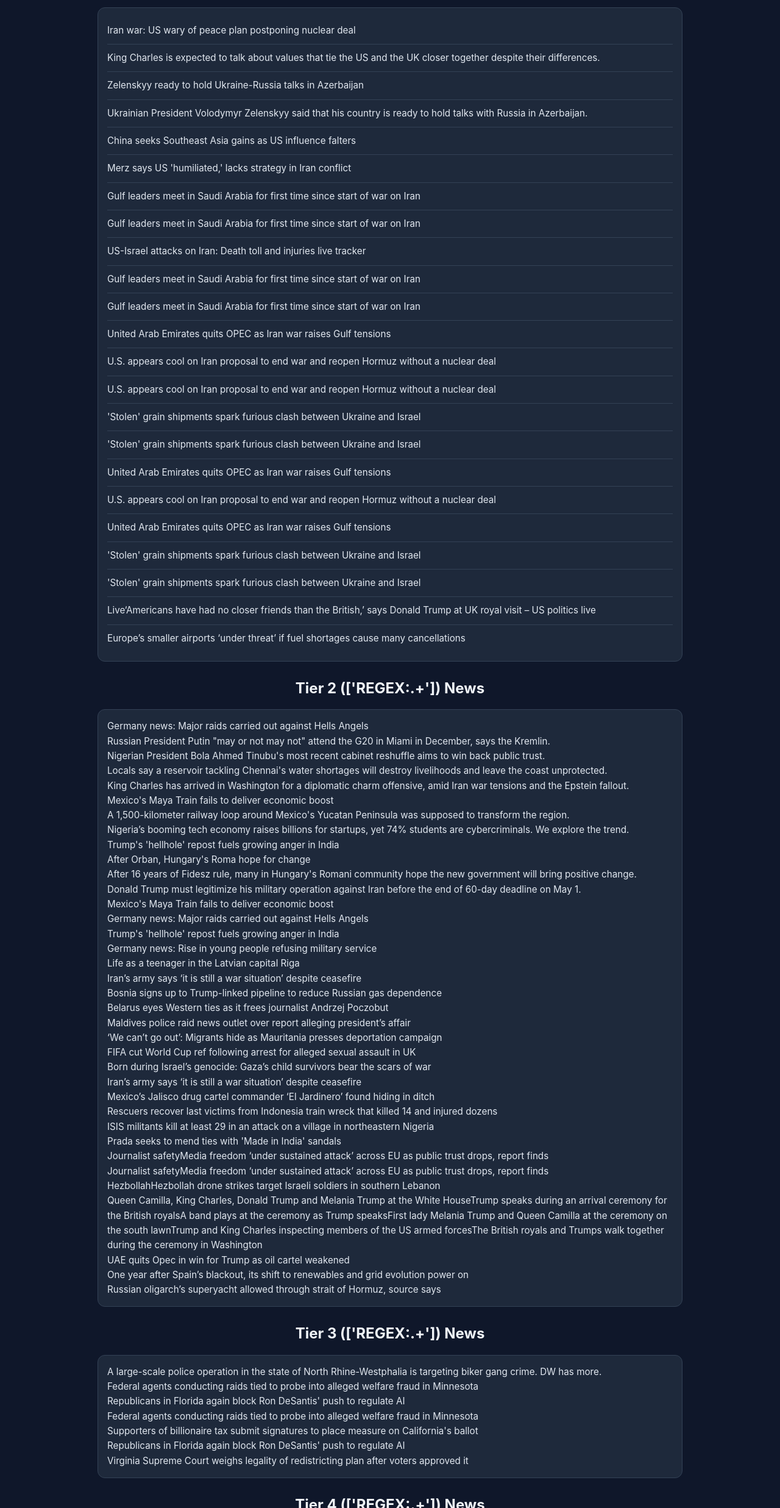
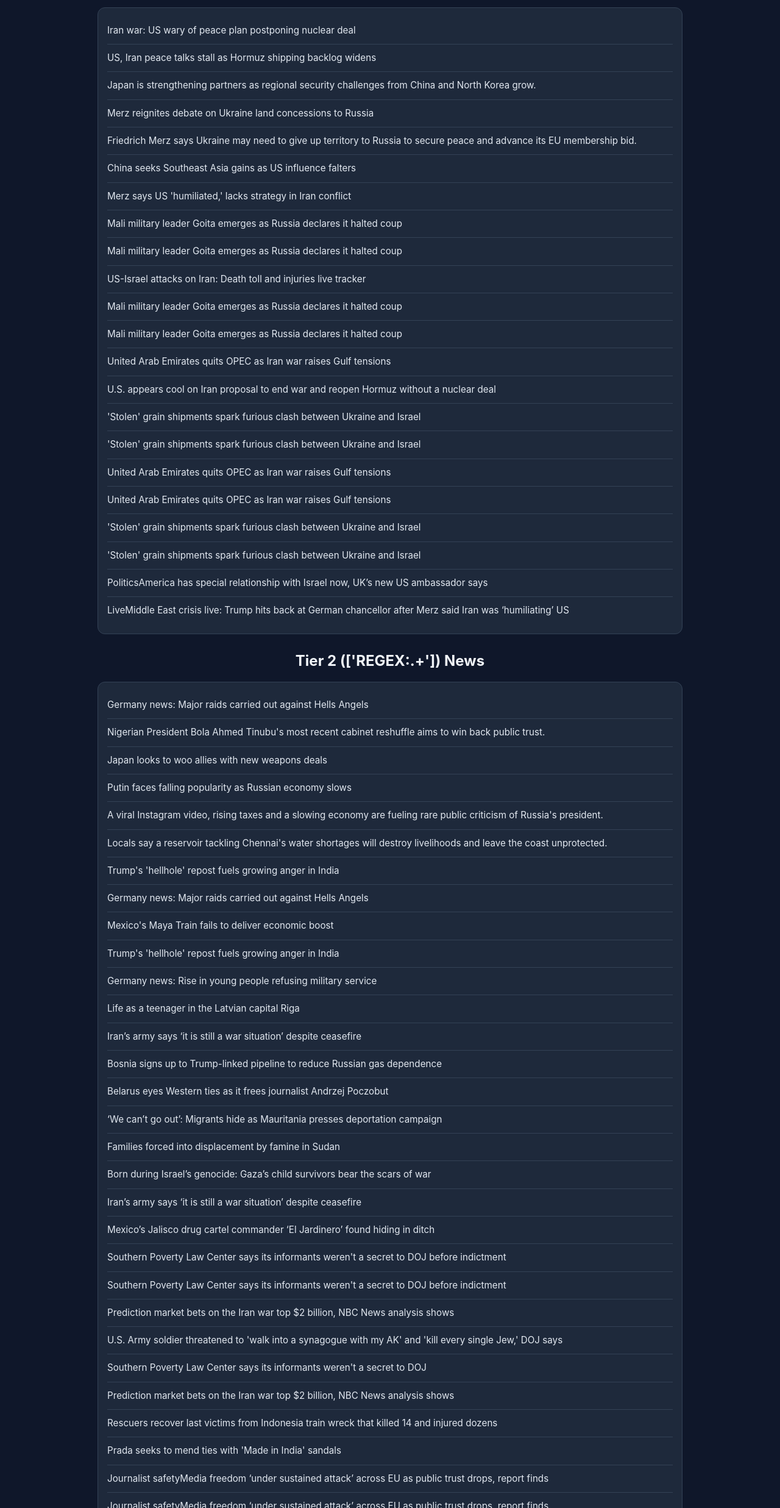
Before and after one commit to LuisMeister/ActualNewsPublic, a plain HTML site: page index.html in a window 1280 px wide. Shown: the part 327-2800 px from the top of the page at 61% size. Drawn offline with Linux system fonts and the light colour scheme.

Commit message:
Auto update 2026-04-28 22:28:51

```diff
--- a/data.json
+++ b/data.json
@@ -1,63 +1,60 @@
 {
   "1": [
     "Iran war: US wary of peace plan postponing nuclear deal",
-    "King Charles is expected to talk about values that tie the US and the UK closer together despite their differences.",
-    "Zelenskyy ready to hold Ukraine-Russia talks in Azerbaijan",
-    "Ukrainian President Volodymyr Zelenskyy said that his country is ready to hold talks with Russia in Azerbaijan.",
+    "US, Iran peace talks stall as Hormuz shipping backlog widens",
+    "Japan is strengthening partners as regional security challenges from China and North Korea grow.",
+    "Merz reignites debate on Ukraine land concessions to Russia",
+    "Friedrich Merz says Ukraine may need to give up territory to Russia to secure peace and advance its EU membership bid.",
     "China seeks Southeast Asia gains as US influence falters",
     "Merz says US 'humiliated,' lacks strategy in Iran conflict",
-    "Gulf leaders meet in Saudi Arabia for first time since start of war on Iran",
-    "Gulf leaders meet in Saudi Arabia for first time since start of war on Iran",
+    "Mali military leader Goita emerges as Russia declares it halted coup",
+    "Mali military leader Goita emerges as Russia declares it halted coup",
     "US-Israel attacks on Iran: Death toll and injuries live tracker",
-    "Gulf leaders meet in Saudi Arabia for first time since start of war on Iran",
-    "Gulf leaders meet in Saudi Arabia for first time since start of war on Iran",
+    "Mali military leader Goita emerges as Russia declares it halted coup",
+    "Mali military leader Goita emerges as Russia declares it halted coup",
     "United Arab Emirates quits OPEC as Iran war raises Gulf tensions",
-    "U.S. appears cool on Iran proposal to end war and reopen Hormuz without a nuclear deal",
     "U.S. appears cool on Iran proposal to end war and reopen Hormuz without a nuclear deal",
     "'Stolen' grain shipments spark furious clash between Ukraine and Israel",
     "'Stolen' grain shipments spark furious clash between Ukraine and Israel",
     "United Arab Emirates quits OPEC as Iran war raises Gulf tensions",
-    "U.S. appears cool on Iran proposal to end war and reopen Hormuz without a nuclear deal",
     "United Arab Emirates quits OPEC as Iran war raises Gulf tensions",
     "'Stolen' grain shipments spark furious clash between Ukraine and Israel",
     "'Stolen' grain shipments spark furious clash between Ukraine and Israel",
-    "Live\u2018Americans have had no closer friends than the British,\u2019 says Donald Trump at UK royal visit \u2013 US politics live",
-    "Europe\u2019s smaller airports \u2018under threat\u2019 if fuel shortages cause many cancellations"
+    "PoliticsAmerica has special relationship with Israel now, UK\u2019s new US ambassador says",
+    "LiveMiddle East crisis live: Trump hits back at German chancellor after Merz said Iran was \u2018humiliating\u2019 US"
   ],
   "2": [
     "Germany news: Major raids carried out against Hells Angels",
-    "Russian President Putin \"may or not may not\" attend the G20 in Miami in December, says the Kremlin.",
     "Nigerian President Bola Ahmed Tinubu's most recent cabinet reshuffle aims to win back public trust.",
+    "Japan looks to woo allies with new weapons deals",
+    "Putin faces falling popularity as Russian economy slows",
+    "A viral Instagram video, rising taxes and a slowing economy are fueling rare public criticism of Russia's president.",
     "Locals say a reservoir tackling Chennai's water shortages will destroy livelihoods and leave the coast unprotected.",
-    "King Charles has arrived in Washington for a diplomatic charm offensive, amid Iran war tensions and the Epstein fallout.",
+    "Trump's 'hellhole' repost fuels growing anger in India",
+    "Germany news: Major raids carried out against Hells Angels",
     "Mexico's Maya Train fails to deliver economic boost",
-    "A 1,500-kilometer railway loop around Mexico's Yucatan Peninsula was supposed to transform the region.",
-    "Nigeria\u2019s booming tech economy raises billions for startups, yet 74% students are cybercriminals. We explore the trend.",
-    "Trump's 'hellhole' repost fuels growing anger in India",
-    "After Orban, Hungary's Roma hope for change",
-    "After 16 years of Fidesz rule, many in Hungary's Romani community hope the new government will bring positive change.",
-    "Donald Trump must legitimize his military operation against Iran before the end of 60-day deadline on May 1.",
-    "Mexico's Maya Train fails to deliver economic boost",
-    "Germany news: Major raids carried out against Hells Angels",
     "Trump's 'hellhole' repost fuels growing anger in India",
     "Germany news: Rise in young people refusing military service",
     "Life as a teenager in the Latvian capital Riga",
     "Iran\u2019s army says \u2018it is still a war situation\u2019 despite ceasefire",
     "Bosnia signs up to Trump-linked pipeline to reduce Russian gas dependence",
     "Belarus eyes Western ties as it frees journalist Andrzej Poczobut",
-    "Maldives police raid news outlet over report alleging president\u2019s affair",
     "\u2018We can\u2019t go out\u2019: Migrants hide as Mauritania presses deportation campaign",
-    "FIFA cut World Cup ref following arrest for alleged sexual assault in UK",
+    "Families forced into displacement by famine in Sudan",
     "Born during Israel\u2019s genocide: Gaza\u2019s child survivors bear the scars of war",
     "Iran\u2019s army says \u2018it is still a war situation\u2019 despite ceasefire",
     "Mexico\u2019s Jalisco drug cartel commander \u2018El Jardinero\u2019 found hiding in ditch",
+    "Southern Poverty Law Center says its informants weren't a secret to DOJ before indictment",
+    "Southern Poverty Law Center says its informants weren't a secret to DOJ before indictment",
+    "Prediction market bets on the Iran war top $2 billion, NBC News analysis shows",
+    "U.S. Army soldier threatened to 'walk into a synagogue with my AK' and 'kill every single Jew,' DOJ says",
+    "Southern Poverty Law Center says its informants weren't a secret to DOJ",
+    "Prediction market bets on the Iran war top $2 billion, NBC News analysis shows",
     "Rescuers recover last victims from Indonesia train wreck that killed 14 and injured dozens",
-    "ISIS militants kill at least 29 in an attack on a village in northeastern Nigeria",
     "Prada seeks to mend ties with 'Made in India' sandals",
     "Journalist safetyMedia freedom \u2018under sustained attack\u2019 across EU as public trust drops, report finds",
     "Journalist safetyMedia freedom \u2018under sustained attack\u2019 across EU as public trust drops, report finds",
-    "HezbollahHezbollah drone strikes target Israeli soldiers in southern Lebanon",
-    "Queen Camilla, King Charles, Donald Trump and Melania Trump at the White HouseTrump speaks during an arrival ceremony for the British royalsA band plays at the ceremony as Trump speaksFirst lady Melania Trump and Queen Camilla at the ceremony on the south lawnTrump and King Charles inspecting members of the US armed forcesThe British royals and Trumps walk together during the ceremony in Washington",
+    "King Charles addresses Congress as JD Vance and Mike Johnson listenKing Charles and Donald Trump meeting in the Oval OfficeThe king and queen greet people in CongressTrump and King Charles inspecting members of the US armed forcesThe British royals and Trumps walk together during the ceremony in WashingtonA band plays at an arrival ceremony for the royals as Trump speaksFirst lady Melania Trump and Queen Camilla at the ceremony on the south lawn",
     "UAE quits Opec in win for Trump as oil cartel weakened",
     "One year after Spain\u2019s blackout, its shift to renewables and grid evolution power on",
     "Russian oligarch\u2019s superyacht allowed through strait of Hormuz, source says"
@@ -66,10 +63,8 @@
     "A large-scale police operation in the state of North Rhine-Westphalia is targeting biker gang crime. DW has more.",
     "Federal agents conducting raids tied to probe into alleged welfare fraud in Minnesota",
     "Republicans in Florida again block Ron DeSantis' push to regulate AI",
-    "Federal agents conducting raids tied to probe into alleged welfare fraud in Minnesota",
-    "Supporters of billionaire tax submit signatures to place measure on California's ballot",
     "Republicans in Florida again block Ron DeSantis' push to regulate AI",
-    "Virginia Supreme Court weighs legality of redistricting plan after voters approved it"
+    "Supporters of billionaire tax submit signatures to place measure on California's ballot"
   ],
   "4": [
     "Chennai reservoir plans spark protests, warnings"
--- a/index.html
+++ b/index.html
@@ -66,7 +66,7 @@
                     fetch("data.json")
                       .then(res => res.json())
                       .then(data => {
-                        const output = data["2"].join("<br>");
+                        const output = data["2"].map(h => `<div class="news-item">${h}</div>`).join("");
                         document.getElementById('excelOutput-Tier2').innerHTML = output;
                       });
                 </script>
@@ -89,7 +89,7 @@
                     fetch("data.json")
                       .then(res => res.json())
                       .then(data => {
-                        const output = data["3"].join("<br>");
+                        const output = data["3"].map(h => `<div class="news-item">${h}</div>`).join("");
                         document.getElementById('excelOutput-Tier3').innerHTML = output;
                       });
                 </script>
@@ -112,7 +112,7 @@
                     fetch("data.json")
                       .then(res => res.json())
                       .then(data => {
-                        const output = data["4"].join("<br>");
+                        const output = data["4"].map(h => `<div class="news-item">${h}</div>`).join("");
                         document.getElementById('excelOutput-Tier4').innerHTML = output;
                       });
                 </script>
--- a/static/BaseStyle.css
+++ b/static/BaseStyle.css
@@ -101,6 +101,7 @@
     opacity: 0.6;
 }
 
+/* ===== NEWS ITEMS ===== */
 .news-item {
     padding: 10px 0;
     border-bottom: 1px solid #334155;
```
